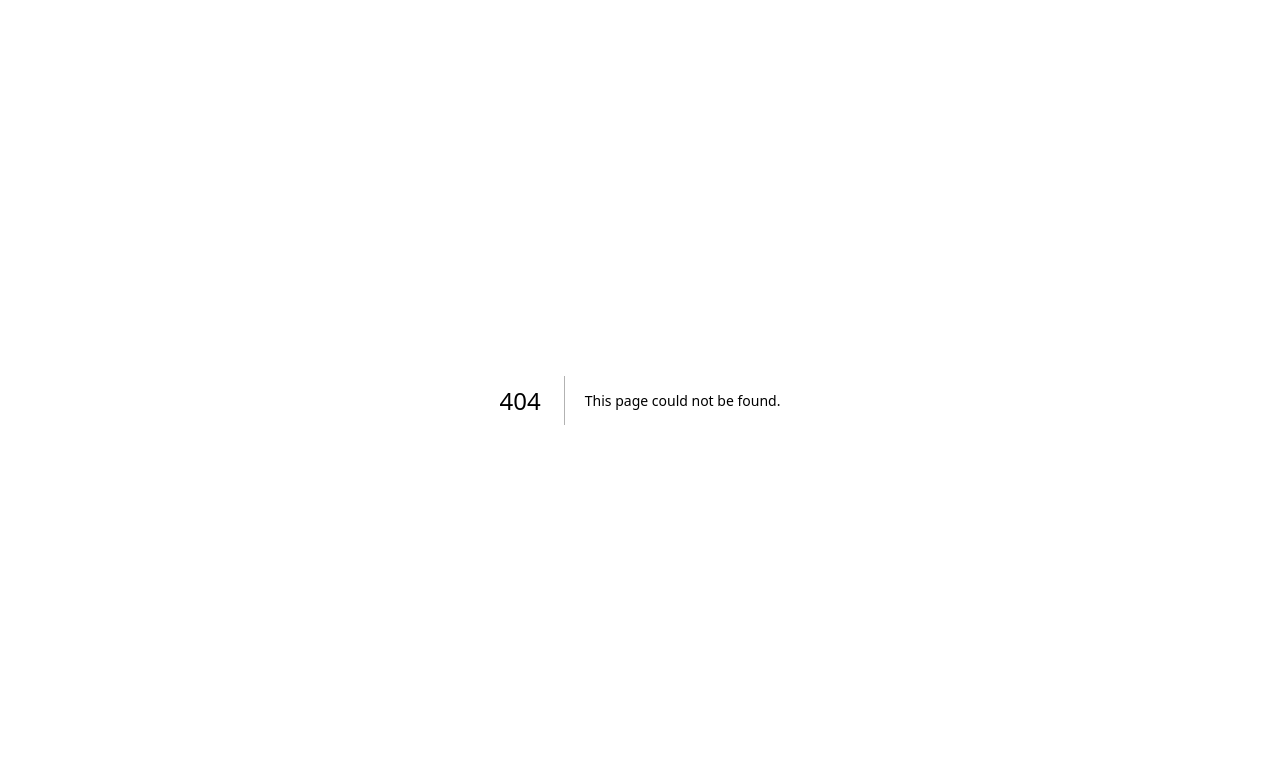
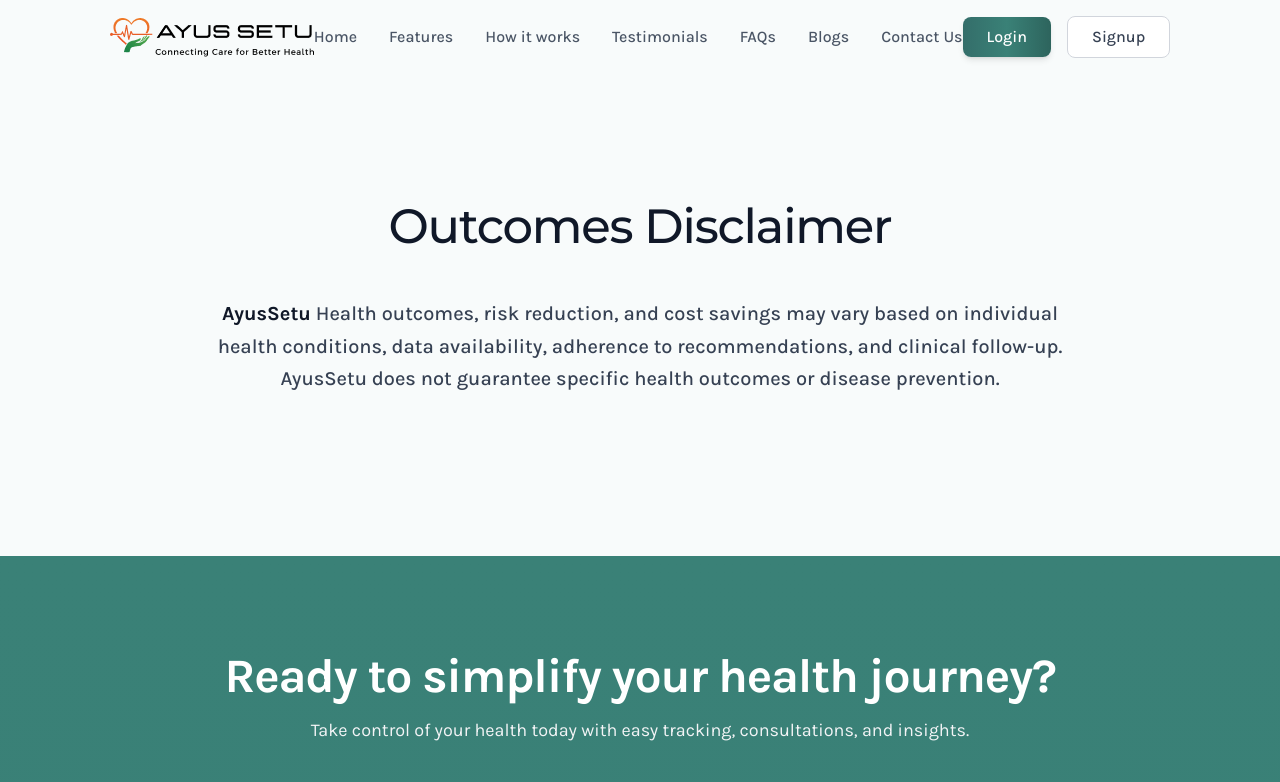
Before and after one commit to ElitCeler-Tech/aayu-setu-landing, a Next.js app: page /outcomes-disclaimer in a window 1280 px wide. Before the commit this address had no page. Shown: the top 782 px of the page. Built offline with nearby package versions, Linux system fonts and the light colour scheme.

Commit message:
feat new pages

```diff
--- /dev/null
+++ b/src/app/outcomes-disclaimer/page.tsx
@@ -0,0 +1,43 @@
+"use client";
+
+import React from "react";
+import Navbar from "@/components/Navbar";
+import Footer from "@/components/Footer";
+import DownloadApp from "@/components/DownloadApp";
+import BlurFade from "@/components/ui/blur-fade";
+
+const OutcomesDisclaimer = () => {
+  return (
+    <div className="min-h-screen bg-[#F8FBFB] font-body text-gray-900 flex flex-col">
+      <Navbar />
+
+      <main className="grow pt-32 pb-24 px-6">
+        <div className="max-w-5xl mx-auto">
+          <BlurFade delay={0.1}>
+            <div className="text-center mb-16">
+              <h1 className="text-4xl md:text-5xl font-medium mb-12 font-heading tracking-tight text-gray-900">
+                Outcomes Disclaimer
+              </h1>
+              <div className="max-w-4xl mx-auto text-lg md:text-xl leading-relaxed text-gray-700 font-medium">
+                <p>
+                  <span className="font-bold text-gray-900">AyusSetu</span>{" "}
+                  Health outcomes, risk reduction, and cost savings may vary
+                  based on individual health conditions, data availability,
+                  adherence to recommendations, and clinical follow-up. AyusSetu
+                  does not guarantee specific health outcomes or disease
+                  prevention.
+                </p>
+              </div>
+            </div>
+          </BlurFade>
+        </div>
+      </main>
+
+      <DownloadApp />
+
+      <Footer />
+    </div>
+  );
+};
+
+export default OutcomesDisclaimer;
--- /dev/null
+++ b/src/app/regulatory-disclaimer/page.tsx
@@ -0,0 +1,43 @@
+"use client";
+
+import React from "react";
+import Navbar from "@/components/Navbar";
+import Footer from "@/components/Footer";
+import DownloadApp from "@/components/DownloadApp";
+import BlurFade from "@/components/ui/blur-fade";
+
+const RegulatoryDisclaimer = () => {
+  return (
+    <div className="min-h-screen bg-[#F8FBFB] font-body text-gray-900 flex flex-col">
+      <Navbar />
+
+      <main className="grow pt-32 pb-24 px-6">
+        <div className="max-w-5xl mx-auto">
+          <BlurFade delay={0.1}>
+            <div className="text-center mb-16">
+              <h1 className="text-4xl md:text-5xl font-medium mb-12 font-heading tracking-tight text-gray-900">
+                Regulatory Disclaimer
+              </h1>
+              <div className="max-w-4xl mx-auto text-lg md:text-xl leading-relaxed text-gray-700 font-medium">
+                <p>
+                  <span className="font-bold text-gray-900">AyusSetu</span> is a
+                  preventive health and decision-support platform and is not
+                  classified as a medical device. It is designed to align with
+                  applicable Indian digital health frameworks and consent-based
+                  data sharing standards. Regulatory requirements may evolve,
+                  and AyusSetu updates its practices accordingly.
+                </p>
+              </div>
+            </div>
+          </BlurFade>
+        </div>
+      </main>
+
+      <DownloadApp />
+
+      <Footer />
+    </div>
+  );
+};
+
+export default RegulatoryDisclaimer;
--- /dev/null
+++ b/src/app/third-party-data-disclaimer/page.tsx
@@ -0,0 +1,43 @@
+"use client";
+
+import React from "react";
+import Navbar from "@/components/Navbar";
+import Footer from "@/components/Footer";
+import DownloadApp from "@/components/DownloadApp";
+import BlurFade from "@/components/ui/blur-fade";
+
+const ThirdPartyDataDisclaimer = () => {
+  return (
+    <div className="min-h-screen bg-[#F8FBFB] font-body text-gray-900 flex flex-col">
+      <Navbar />
+
+      <main className="grow pt-32 pb-24 px-6">
+        <div className="max-w-5xl mx-auto">
+          <BlurFade delay={0.1}>
+            <div className="text-center mb-16">
+              <h1 className="text-4xl md:text-5xl font-medium mb-12 font-heading tracking-tight text-gray-900">
+                Third-Party Data Disclaimer
+              </h1>
+              <div className="max-w-4xl mx-auto text-lg md:text-xl leading-relaxed text-gray-700 font-medium">
+                <p>
+                  <span className="font-bold text-gray-900">AyusSetu</span> may
+                  integrate data from third-party devices, laboratories, or
+                  digital platforms. AyusSetu is not responsible for the
+                  accuracy, completeness, or reliability of third-party data
+                  sources and does not endorse specific devices or services
+                  unless explicitly stated.
+                </p>
+              </div>
+            </div>
+          </BlurFade>
+        </div>
+      </main>
+
+      <DownloadApp />
+
+      <Footer />
+    </div>
+  );
+};
+
+export default ThirdPartyDataDisclaimer;
--- a/src/components/Footer.tsx
+++ b/src/components/Footer.tsx
@@ -125,17 +125,26 @@
                 </a>
               </li>
               <li>
-                <a href="#" className="hover:text-white transition-colors">
+                <a
+                  href="/outcomes-disclaimer"
+                  className="hover:text-white transition-colors"
+                >
                   Outcomes Disclaimer
                 </a>
               </li>
               <li>
-                <a href="#" className="hover:text-white transition-colors">
+                <a
+                  href="/third-party-data-disclaimer"
+                  className="hover:text-white transition-colors"
+                >
                   Third-Party Data Disclaimer
                 </a>
               </li>
               <li>
-                <a href="#" className="hover:text-white transition-colors">
+                <a
+                  href="/regulatory-disclaimer"
+                  className="hover:text-white transition-colors"
+                >
                   Regulatory Disclaimer
                 </a>
               </li>
--- a/src/components/Navbar.tsx
+++ b/src/components/Navbar.tsx
@@ -43,9 +43,6 @@
         <a href="#" className="hover:text-[#346E6A]">
           Blogs
         </a>
-        <a href="/founders" className="hover:text-[#346E6A]">
-          About Founder
-        </a>
         <a href="#" className="hover:text-[#346E6A]">
           Contact Us
         </a>
```
